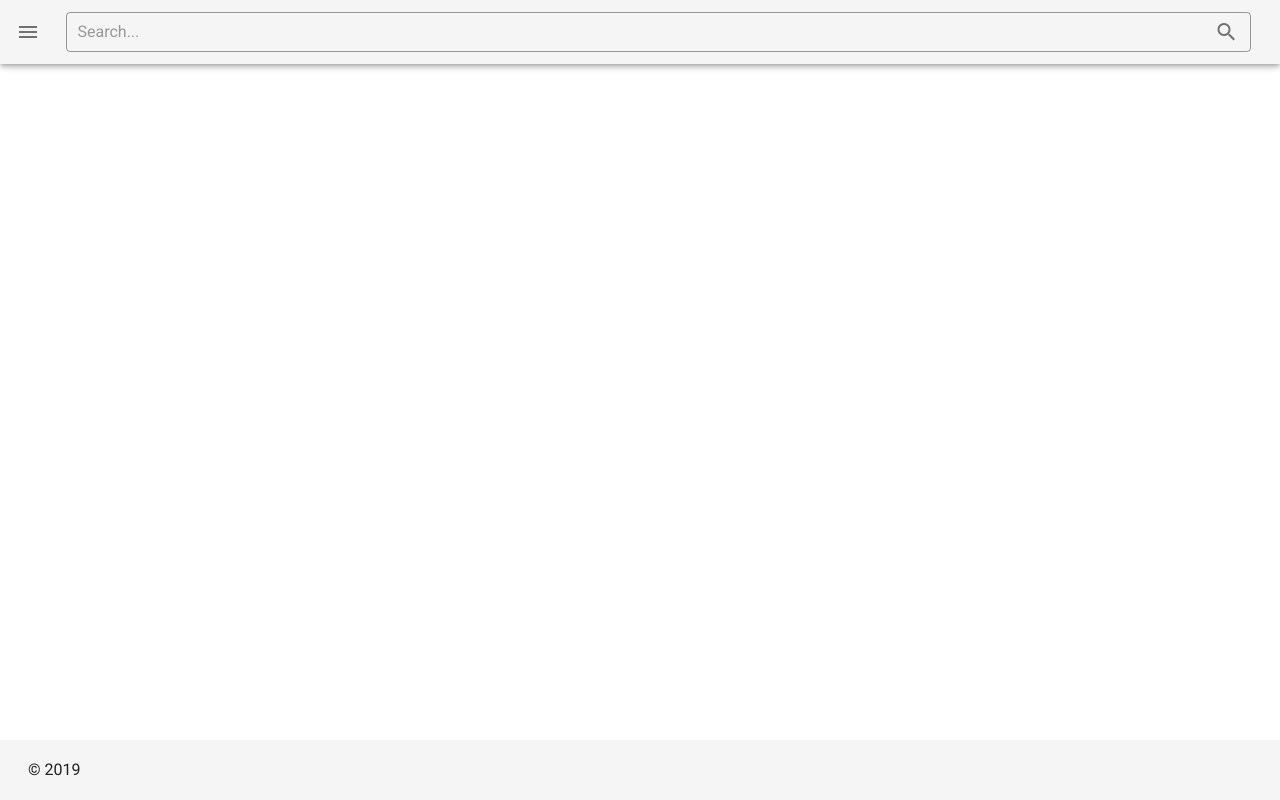
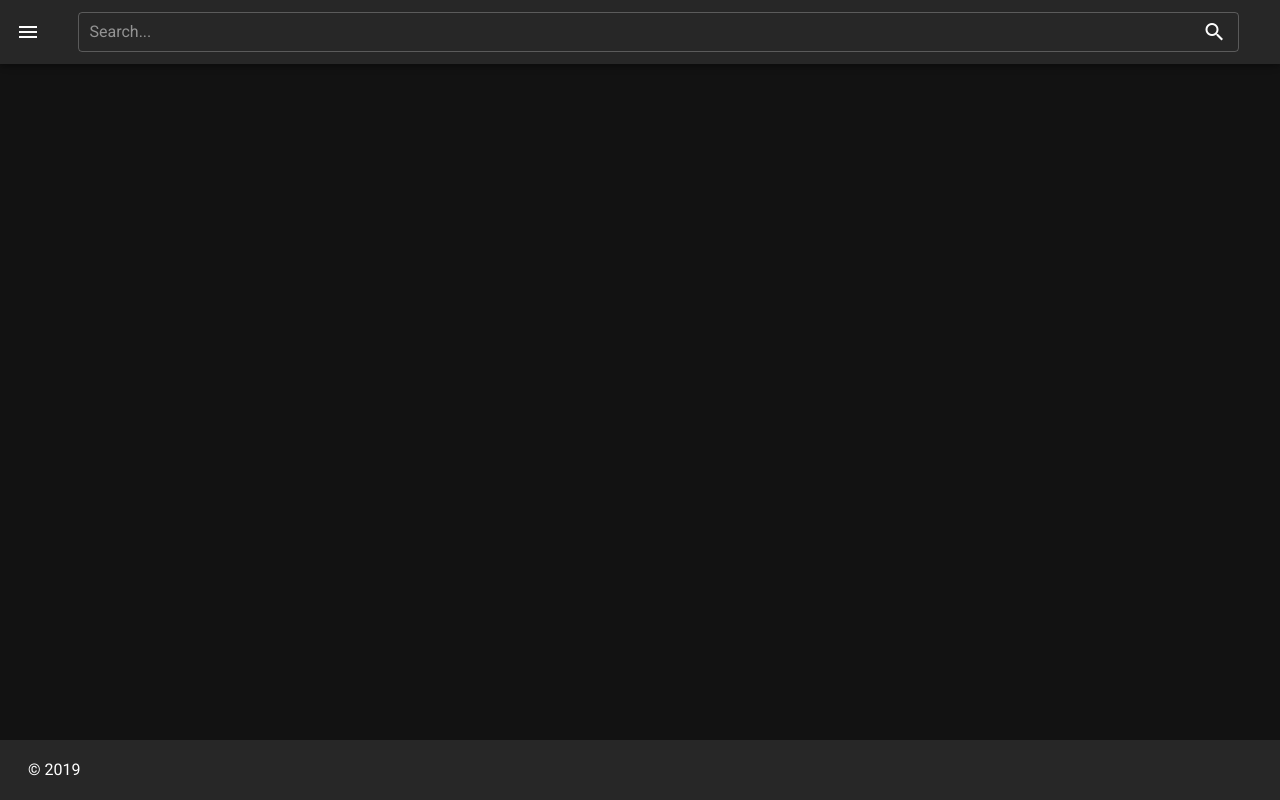
Before and after one commit to nsalvador/vue-tv-ui, a Vue app: page / in a window 1280 px wide. Built offline with nearby package versions, Linux system fonts and the light colour scheme.

Commit message:
Updated vue.config.js to prep for Github Pages

```diff
--- a/src/App.vue
+++ b/src/App.vue
@@ -1,5 +1,5 @@
 <template>
-  <v-app dark>
+  <v-app>
     <v-content>
       <app-header @search="search" />
       <app-progress v-if="isLoaded" />
@@ -21,14 +21,16 @@ import appFooter from "./components/Footer.vue";
 import axios from "axios";
 
 export default {
-  data() {
-    return {
-      show: "",
-      series: {},
-      isLoaded: false,
-      error: null
-    };
+  name: "App",
+  created() {
+    this.$vuetify.theme.dark = true;
   },
+  data: () => ({
+    show: "",
+    series: {},
+    isLoaded: false,
+    error: null
+  }),
   methods: {
     async search(showObject) {
       this.series = {};
--- a/src/components/Header.vue
+++ b/src/components/Header.vue
@@ -1,5 +1,5 @@
 <template>
-  <v-container fluid class="pa-0">
+  <v-container>
     <v-app-bar app>
       <v-app-bar-nav-icon></v-app-bar-nav-icon>
       <app-search @search="search" />
--- a/src/components/Search/Search.vue
+++ b/src/components/Search/Search.vue
@@ -1,5 +1,5 @@
 <template>
-  <v-container class="px-0">
+  <v-container>
     <v-text-field
       append-icon="mdi-magnify"
       dense
--- a/vue.config.js
+++ b/vue.config.js
@@ -2,5 +2,7 @@ module.exports = {
 	transpileDependencies: ['vuetify'],
 	devServer: {
 		proxy: 'http://localhost:3000'
-	}
+	},
+	publicPath: 'tv-calendar-app-client',
+	outputDir: 'docs'
 };
```
